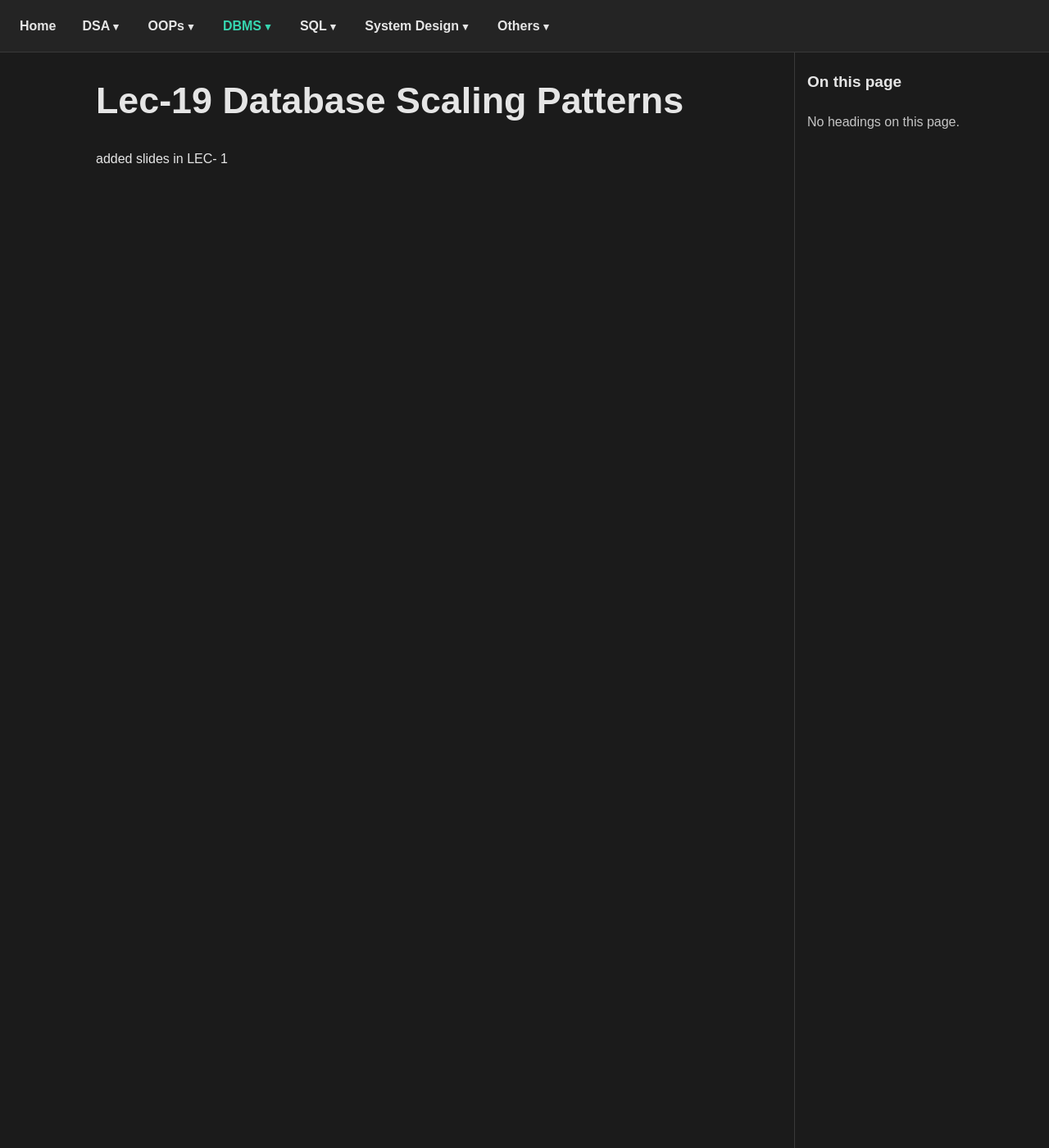
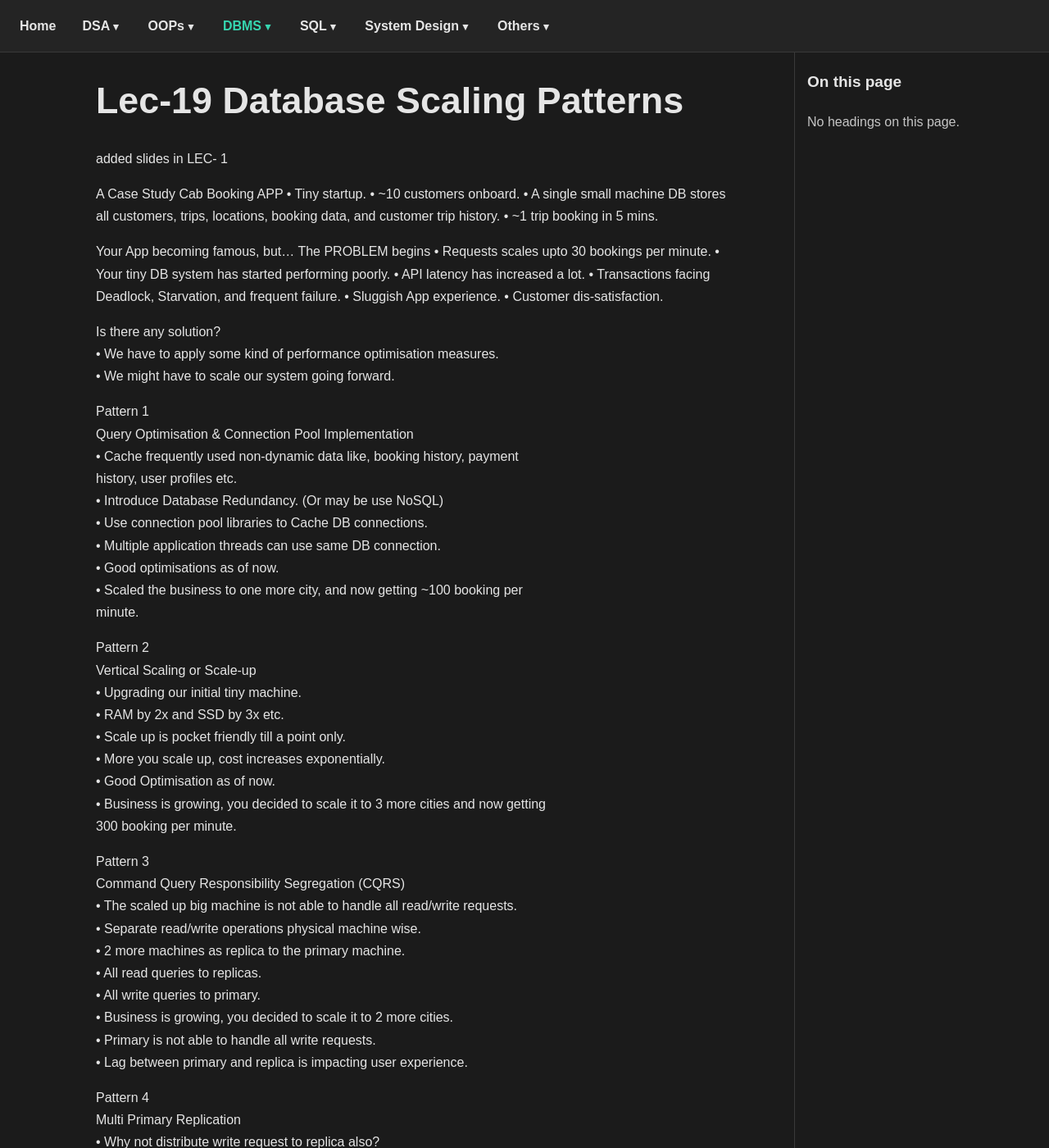
Before and after one commit to Mritunjay28/obsidian-notes, a Jekyll site: the page built from content/DBMS/DBMS/DBMS/Lec-19 Database Scaling Patterns.md, in a window 1280 px wide and 1400 px high. Shown: the whole window at 82% size. Built offline with Jekyll 4.4.1, drawn with Linux system fonts in a browser that asks for light colours; some of the changed text lies outside the part shown.

Commit message:
PUSH NOTE : Lec-19 Database Scaling Patterns.md

```diff
--- a/content/DBMS/DBMS/DBMS/Lec-19 Database Scaling Patterns.md
+++ b/content/DBMS/DBMS/DBMS/Lec-19 Database Scaling Patterns.md
@@ -2,3 +2,80 @@
 share: true
 ---
 added slides in LEC- 1
+
+A Case Study Cab Booking APP • Tiny startup. • ~10 customers onboard. • A single small machine DB stores all customers, trips, locations, booking data, and customer trip history. • ~1 trip booking in 5 mins.
+
+Your App becoming famous, but… The PROBLEM begins • Requests scales upto 30 bookings per minute. • Your tiny DB system has started performing poorly. • API latency has increased a lot. • Transactions facing Deadlock, Starvation, and frequent failure. • Sluggish App experience. • Customer dis-satisfaction.
+
+Is there any solution?
+• We have to apply some kind of performance optimisation measures.
+• We might have to scale our system going forward.
+
+Pattern 1
+Query Optimisation & Connection Pool Implementation
+• Cache frequently used non-dynamic data like, booking history, payment
+history, user proﬁles etc.
+• Introduce Database Redundancy. (Or may be use NoSQL)
+• Use connection pool libraries to Cache DB connections.
+• Multiple application threads can use same DB connection.
+• Good optimisations as of now.
+• Scaled the business to one more city, and now getting ~100 booking per
+minute.
+
+Pattern 2
+Vertical Scaling or Scale-up
+• Upgrading our initial tiny machine.
+• RAM by 2x and SSD by 3x etc.
+• Scale up is pocket friendly till a point only.
+• More you scale up, cost increases exponentially.
+• Good Optimisation as of now.
+• Business is growing, you decided to scale it to 3 more cities and now getting
+300 booking per minute.
+
+Pattern 3
+Command Query Responsibility Segregation (CQRS)
+• The scaled up big machine is not able to handle all read/write requests.
+• Separate read/write operations physical machine wise.
+• 2 more machines as replica to the primary machine.
+• All read queries to replicas.
+• All write queries to primary.
+• Business is growing, you decided to scale it to 2 more cities.
+• Primary is not able to handle all write requests.
+• Lag between primary and replica is impacting user experience.
+
+Pattern 4
+Multi Primary Replication
+• Why not distribute write request to replica also?
+• All machines can work as primary & replica.
+• Multi primary conﬁguration is a logical circular ring.
+• Write data to any node.
+• Read data from any node that replies to the broadcast ﬁrst.
+• You scale to 5 more cities & your system is in pain again. (~50 req/s)
+
+Pattern 5
+Partitioning of Data by Functionality
+• What about separating the location tables in separate DB schema?
+• What about putting that DB in separate machines with primary-replica or
+multi-primary conﬁguration?
+• Diﬀerent DB can host data categorised by diﬀerent functionality.
+• Backend or application layer has to take responsibility to join the results.
+• Planning to expand your business to other country.
+
+Pattern 6
+Horizontal Scaling or Scale-out
+• Sharding - multiple shards.
+• Allocate 50 machines - all having same DB schema - each machine just hold
+a part of data.
+• Locality of data should be there.
+• Each machine can have their own replicas, may be used in failure recovery.
+• Sharding is generally hard to apply. But “No Pain, No Gain”
+• Scaling the business across continents.
+
+Pattern 7
+Data Centre Wise Partition
+• Requests travelling across continents are having high latency.
+• What about distributing traﬃc across data centres?
+• Data centres across continents.
+• Enable cross data centre replication which helps disaster recovery.
+• This always maintain Availability of your system.
+• Now, Plan for an IPO
```
